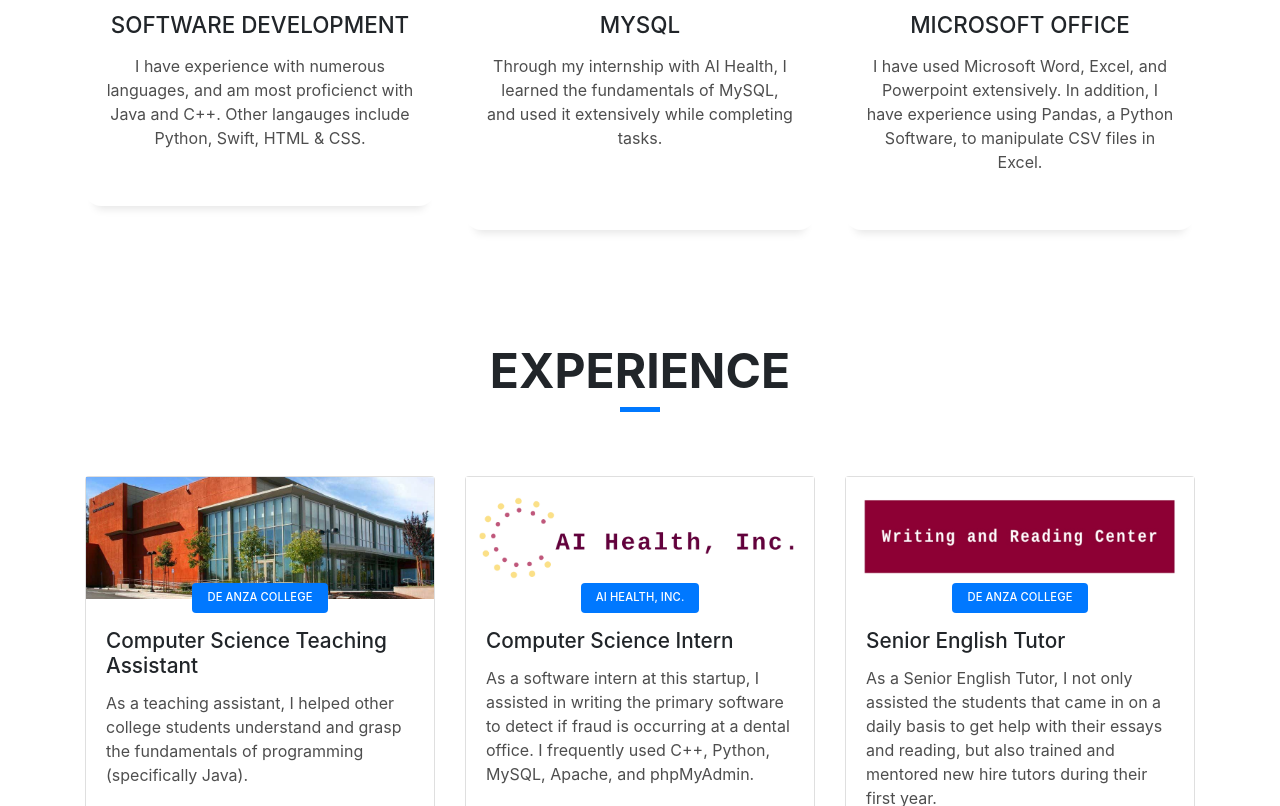
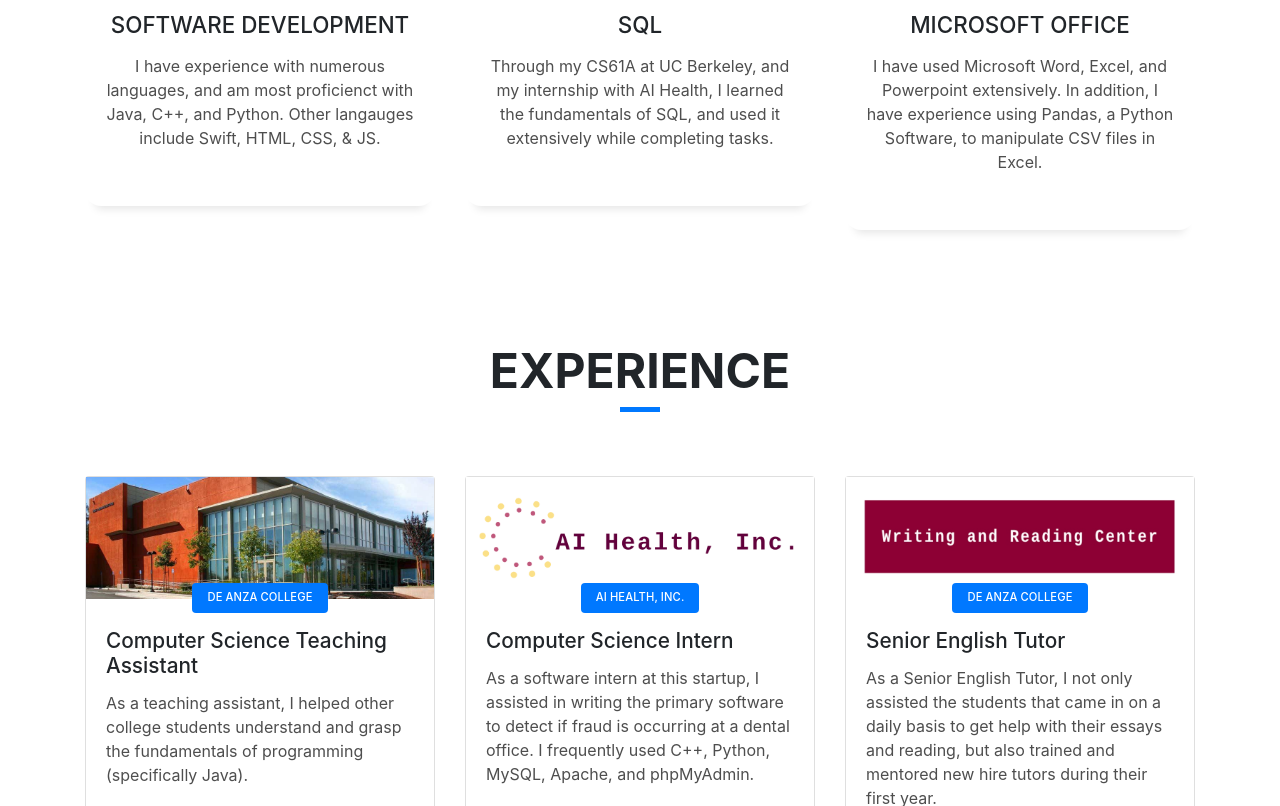
Before and after one commit to MohamedElgharbawy/mohamedelgharbawy.github.io, a website with bundled scripts: page index.html in a window 1280 px wide. Shown: the part 1909-2715 px from the top of the page. Built offline with nearby package versions, Linux system fonts and the light colour scheme; animation ran at ten frames a second; a web font is replaced by a local one.

Commit message:
Updated Skills

```diff
--- a/index.html
+++ b/index.html
@@ -169,7 +169,7 @@
 						<div class="service-content">
 							<h2 class="s-title">Software Development</h2>
 							<p class="s-description text-center">
-								I have experience with numerous languages, and am most proficienct with Java and C++. Other langauges include Python, Swift, HTML & CSS.
+								I have experience with numerous languages, and am most proficienct with Java, C++, and Python. Other langauges include Swift, HTML, CSS, & JS.
 							</p>
 						</div>
 					</div>
@@ -180,10 +180,9 @@
 							<span class="ico-circle"><i class="ion-android-archive"></i></span>
 						</div>
 						<div class="service-content">
-							<h2 class="s-title">MySQL</h2>
+							<h2 class="s-title">SQL</h2>
 							<p class="s-description text-center">
-								Through my internship with AI Health, I learned the fundamentals of MySQL, and used it extensively while completing tasks.
-								<br>
+								Through my CS61A at UC Berkeley, and my internship with AI Health, I learned the fundamentals of SQL, and used it extensively while completing tasks.
 								<br>
 							</p>
 						</div>
```
